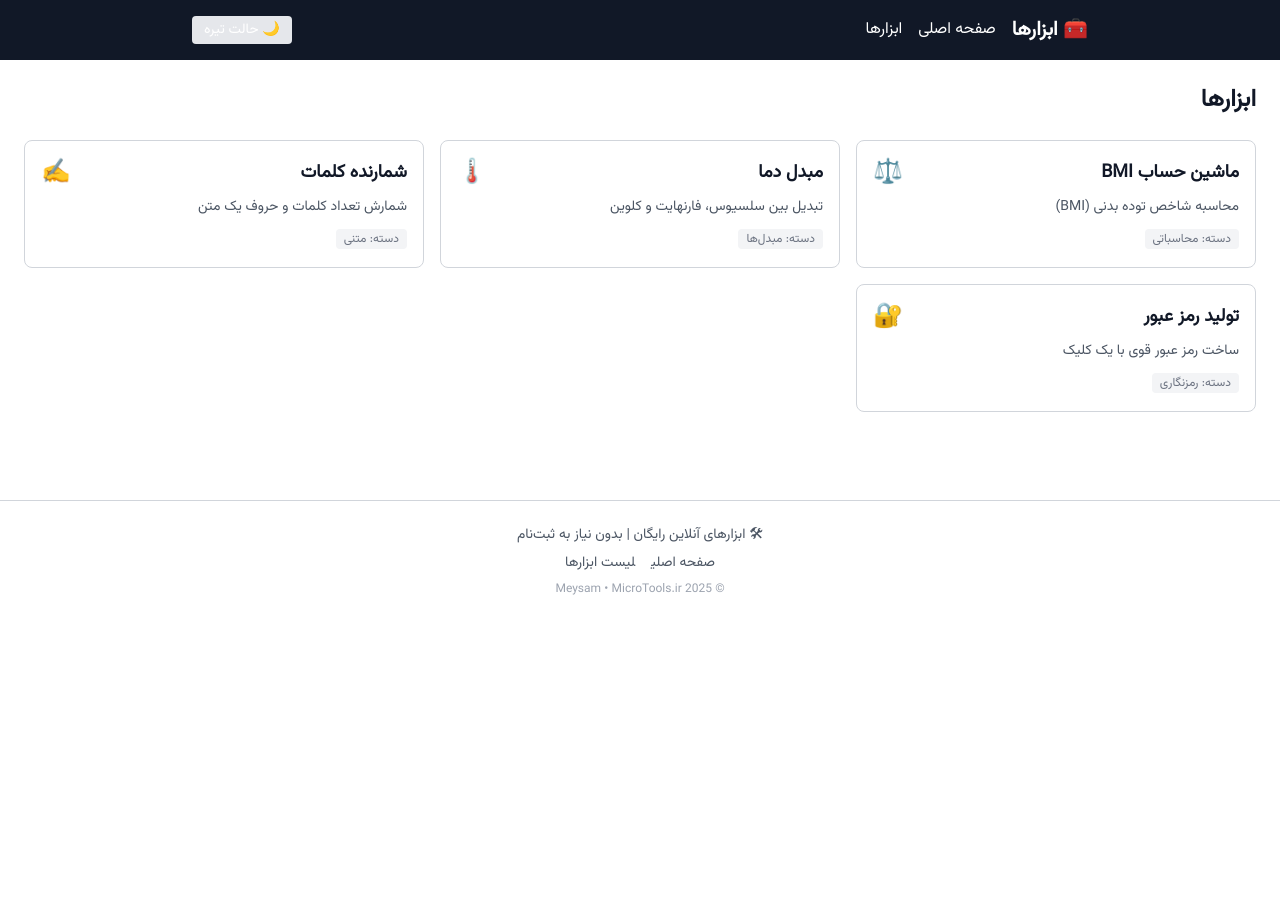
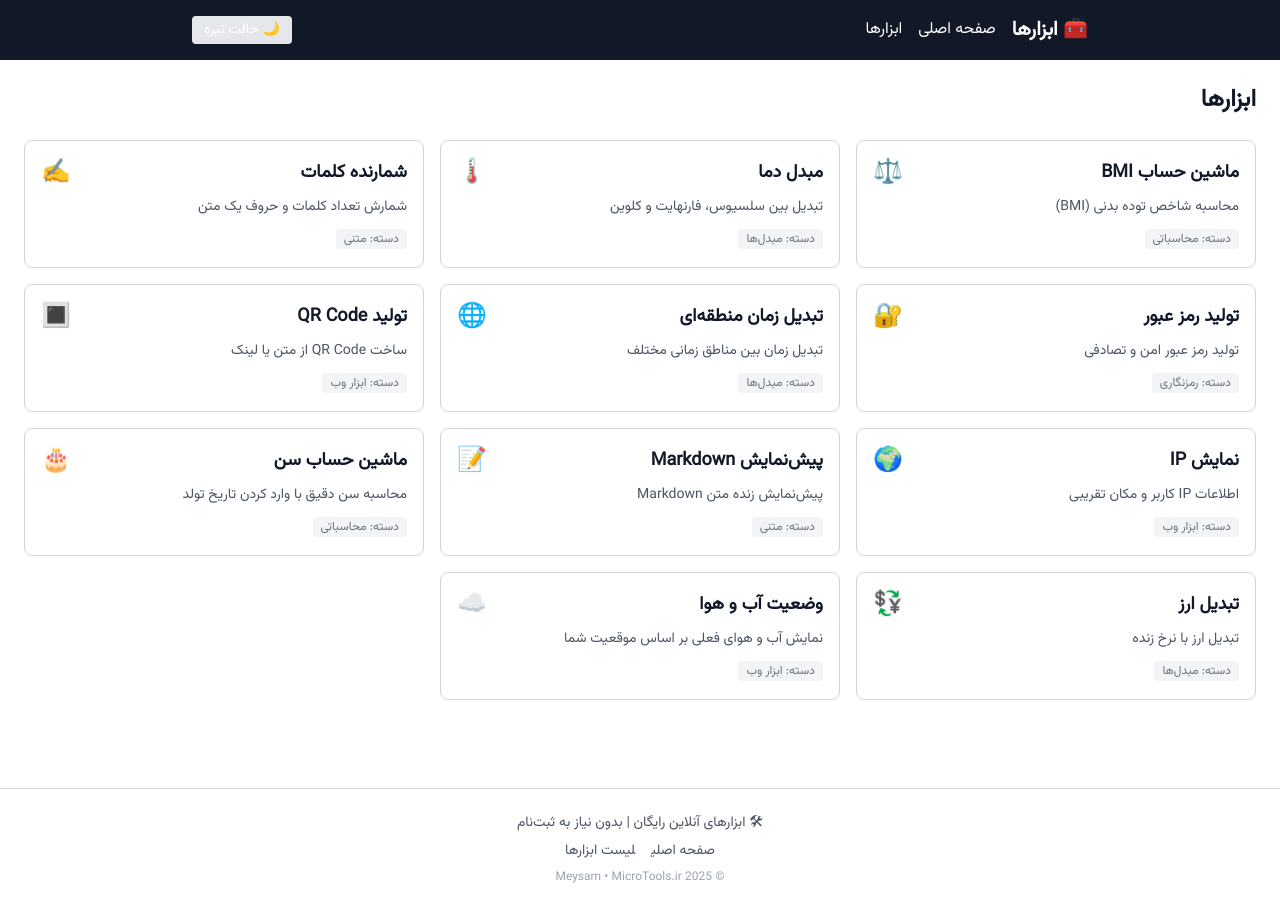
Before and after one commit to meysann/microtools2, a Next.js app: page /tools in a window 1280 px wide. Before the commit the page ends 800 px from the top, so only its background shows below. Built offline with nearby package versions, Linux system fonts and the light colour scheme; what tailwindcss-rtl would draw is missing.

Commit message:
Restore full tools.ts metadata for 12+ tools

```diff
--- a/src/data/tools.ts
+++ b/src/data/tools.ts
@@ -12,6 +12,7 @@ export interface Tool {
   icon: string;
   category: ToolCategory;
   description: string;
+  component: string;
   tags?: string[];
 }
 
@@ -23,7 +24,7 @@ export const tools: Tool[] = [
     category: "محاسباتی",
     description: "محاسبه شاخص توده بدنی (BMI)",
     component: "BmiCalculator",
-    tags: ["سلامتی", "وزن", "توده بدنی", "BMI"],
+    tags: ["BMI", "بدن", "شاخص"]
   },
   {
     name: "مبدل دما",
@@ -32,7 +33,7 @@ export const tools: Tool[] = [
     category: "مبدل‌ها",
     description: "تبدیل بین سلسیوس، فارنهایت و کلوین",
     component: "TemperatureConverter",
-    tags: ["دما", "converter", "celsius", "fahrenheit"],
+    tags: ["دما", "سلسیوس", "فار‌نهایت"]
   },
   {
     name: "شمارنده کلمات",
@@ -41,15 +42,78 @@ export const tools: Tool[] = [
     category: "متنی",
     description: "شمارش تعداد کلمات و حروف یک متن",
     component: "WordCounter",
-    tags: ["کلمه", "متن", "word count"],
+    tags: ["متن", "word", "count"]
   },
   {
     name: "تولید رمز عبور",
     slug: "password-generator",
     icon: "🔐",
     category: "رمزنگاری",
-    description: "ساخت رمز عبور قوی با یک کلیک",
+    description: "تولید رمز عبور امن و تصادفی",
     component: "PasswordGenerator",
-    tags: ["password", "security", "رمز", "generator"]
+    tags: ["security", "password"]
+  },
+  {
+    name: "تبدیل زمان منطقه‌ای",
+    slug: "timezone-converter",
+    icon: "🌐",
+    category: "مبدل‌ها",
+    description: "تبدیل زمان بین مناطق زمانی مختلف",
+    component: "TimezoneConverter",
+    tags: ["زمان", "ساعت", "جهانی"]
+  },
+  {
+    name: "تولید QR Code",
+    slug: "qr-code-generator",
+    icon: "🔳",
+    category: "ابزار وب",
+    description: "ساخت QR Code از متن یا لینک",
+    component: "QrCodeGenerator",
+    tags: ["qr", "code", "بارکد"]
+  },
+  {
+    name: "نمایش IP",
+    slug: "ip-lookup",
+    icon: "🌍",
+    category: "ابزار وب",
+    description: "اطلاعات IP کاربر و مکان تقریبی",
+    component: "IpLookup",
+    tags: ["ip", "geo", "ipinfo"]
+  },
+  {
+    name: "پیش‌نمایش Markdown",
+    slug: "markdown-previewer",
+    icon: "📝",
+    category: "متنی",
+    description: "پیش‌نمایش زنده متن Markdown",
+    component: "MarkdownPreviewer",
+    tags: ["markdown", "render", "preview"]
+  },
+  {
+    name: "ماشین حساب سن",
+    slug: "age-calculator",
+    icon: "🎂",
+    category: "محاسباتی",
+    description: "محاسبه سن دقیق با وارد کردن تاریخ تولد",
+    component: "AgeCalculator",
+    tags: ["سن", "تولد", "عمر"]
+  },
+  {
+    name: "تبدیل ارز",
+    slug: "currency-converter",
+    icon: "💱",
+    category: "مبدل‌ها",
+    description: "تبدیل ارز با نرخ زنده",
+    component: "CurrencyConverter",
+    tags: ["ارز", "دلار", "یورو", "ریال"]
+  },
+  {
+    name: "وضعیت آب‌ و هوا",
+    slug: "weather-checker",
+    icon: "☁️",
+    category: "ابزار وب",
+    description: "نمایش آب‌ و‌ هوای فعلی بر اساس موقعیت شما",
+    component: "WeatherChecker",
+    tags: ["آب‌وهوا", "آب و هوا", "آب‌ و‌ هوا"]
   }
 ];
```
